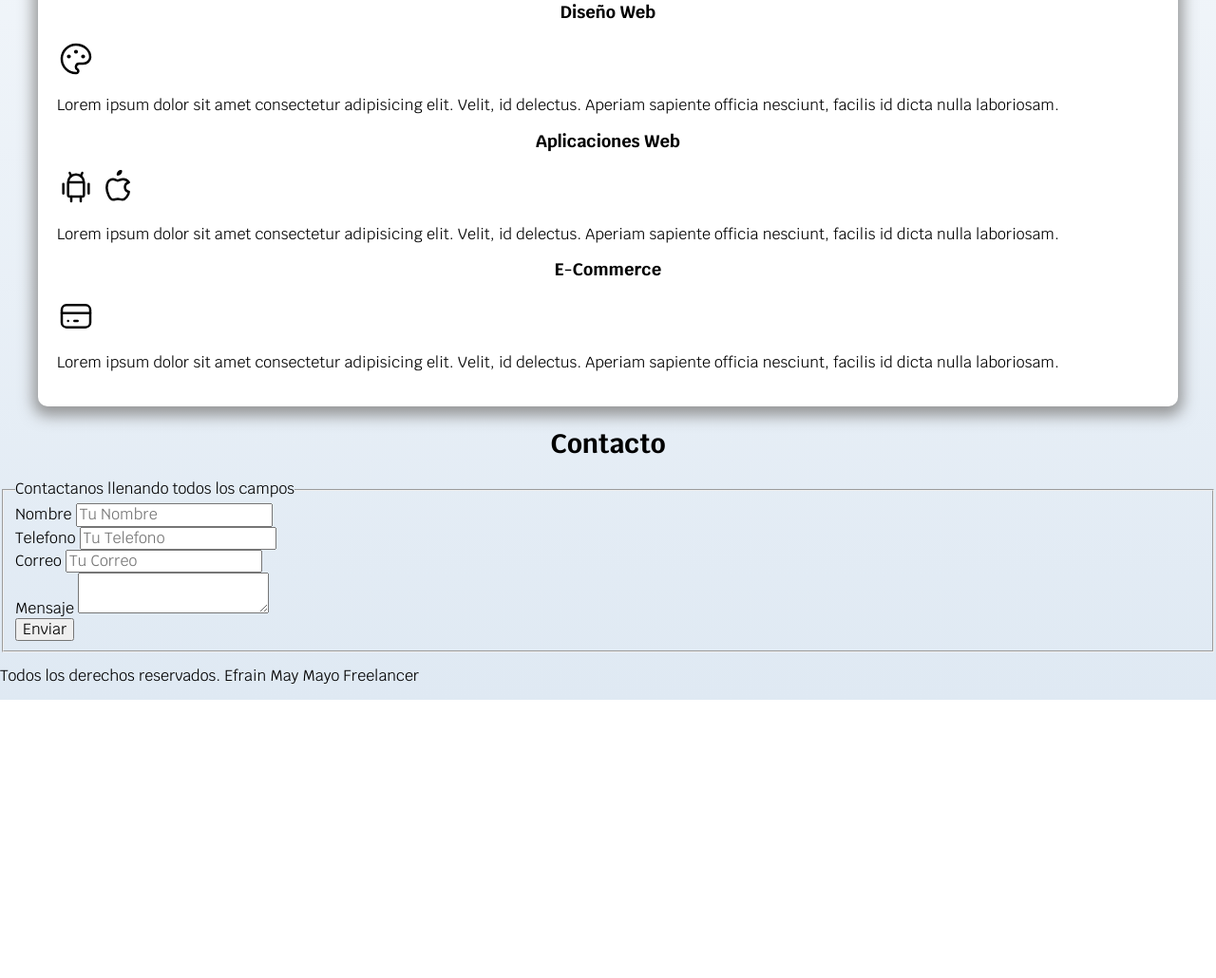
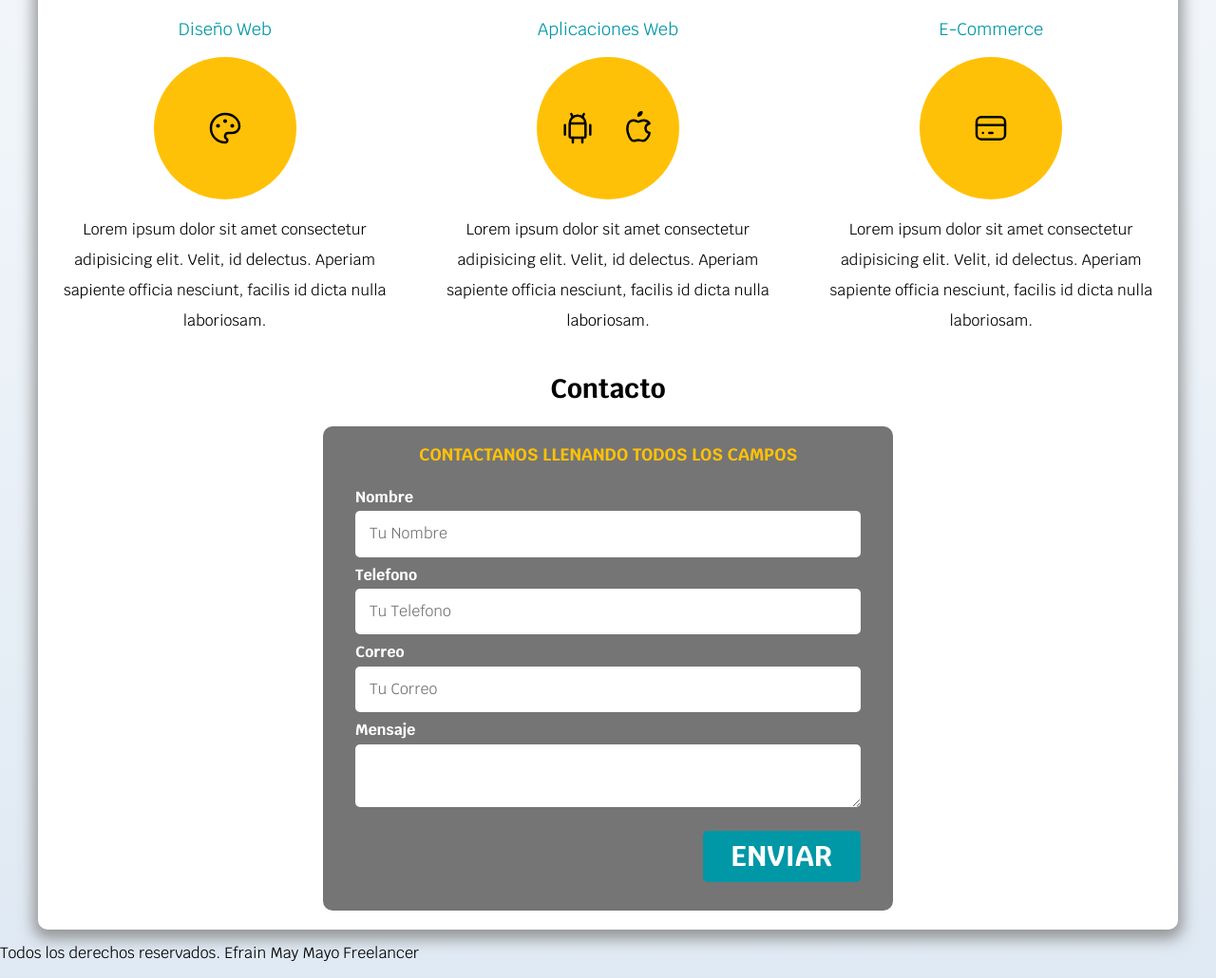
Before and after one commit to efraindrummer/freelancerPage, a plain HTML site: page index.html in a window 1280 px wide. Shown: the part 703-1733 px from the top of the page at 95% size. Before the commit the page ends 1440 px from the top, so only its background shows below. Drawn offline with Linux system fonts and the light colour scheme.

Commit message:
avanze del main

```diff
--- a/css/styles.css
+++ b/css/styles.css
@@ -45,6 +45,7 @@ body {
     border-radius: .5rem;
     width: 90%;
     text-align: center;
+    border: none;
 }
 
 @media (min-width: 768px) {
@@ -88,6 +89,27 @@ h3 {
 
 .titulo span {
     font-size: 2rem;
+}
+
+
+/* utilidades */
+
+.w-sm-100 {
+    width: 100%;
+}
+
+@media (min-width: 768px) {
+    .w-sm-100 {
+        width: auto;
+    }
+}
+
+.flex {
+    display: flex;
+}
+
+.alinear-derecha {
+    justify-content: flex-end;
 }
 
 .nav-bg {
@@ -153,3 +175,86 @@ h3 {
     display: flex;
     align-items: flex-end;
 }
+
+@media (min-width: 768px) {
+    .servicios {
+        display: grid;
+        grid-template-columns: repeat(3, 1fr);
+        column-gap: 5rem;
+    }
+}
+
+.boton:hover {
+    cursor: pointer;
+}
+
+.servicio {
+    display: flex;
+    flex-direction: column;
+    align-items: center;
+}
+
+.servicio h3 {
+    color: var(--secundario);
+    font-weight: normal;
+}
+
+.servicio p {
+    line-height: 2;
+    text-align: center;
+}
+
+.servicio .iconos {
+    height: 15rem;
+    width: 15rem;
+    background-color: var(--primario);
+    border-radius: 50%;
+    display: flex;
+    justify-content: space-evenly;
+    align-items: center;
+}
+
+.formulario {
+    background-color: var(--gris);
+    width: min(60rem, 100%);
+    margin: 0 auto;
+    padding: 2rem;
+    border-radius: 1rem;
+}
+
+.formulario fieldset {
+    border: none;
+}
+
+.formulario legend {
+    text-align: center;
+    font-size: 1.8rem;
+    text-transform: uppercase;
+    font-weight: 700;
+    margin-bottom: 2rem;
+    color: var(--primario);
+}
+
+.contenedor .campo {}
+
+.campo {
+    margin-bottom: 1rem;
+}
+
+.campo label {
+    color: var(--blanco);
+    font-weight: bold;
+    margin-bottom: .5rem;
+    display: block;
+}
+
+.input-text {
+    width: 100%;
+    border: none;
+    padding: 1.5rem;
+    border-radius: .5rem;
+}
+
+.enviar .boton {
+    width: 100%;
+}
--- a/index.html
+++ b/index.html
@@ -46,10 +46,15 @@
     </section>
 
     <main class="contenedor sombra">
+
         <h2>Mis servicios</h2>
 
-        <section>
+        <div class="servicios">
+            <section class="servicio">
+
                 <h3>Diseño Web</h3>
+
+                <div class="iconos">
                     <svg xmlns="http://www.w3.org/2000/svg" class="icon icon-tabler icon-tabler-palette" width="40" height="40" viewBox="0 0 24 24" stroke-width="1.5" stroke="#000000" fill="none" stroke-linecap="round" stroke-linejoin="round">
                         <path stroke="none" d="M0 0h24v24H0z" fill="none"/>
                         <path d="M12 21a9 9 0 1 1 0 -18a9 8 0 0 1 9 8a4.5 4 0 0 1 -4.5 4h-2.5a2 2 0 0 0 -1 3.75a1.3 1.3 0 0 1 -1 2.25" />
@@ -57,11 +62,15 @@
                         <circle cx="12" cy="7.5" r=".5" fill="currentColor" />
                         <circle cx="16.5" cy="10.5" r=".5" fill="currentColor" />
                     </svg>
+                </div>
                 <p>Lorem ipsum dolor sit amet consectetur adipisicing elit. Velit, id delectus. Aperiam sapiente officia nesciunt, facilis id dicta nulla laboriosam.</p>
             </section>
 
-        <section>
+            <section class="servicio">
+
                 <h3>Aplicaciones Web</h3>
+
+                <div class="iconos">
                     <svg xmlns="http://www.w3.org/2000/svg" class="icon icon-tabler icon-tabler-brand-android" width="40" height="40" viewBox="0 0 24 24" stroke-width="1.5" stroke="#000000" fill="none" stroke-linecap="round" stroke-linejoin="round">
                         <path stroke="none" d="M0 0h24v24H0z" fill="none"/>
                         <line x1="4" y1="10" x2="4" y2="16" />
@@ -78,11 +87,15 @@
                         <path d="M9 7c-3 0 -4 3 -4 5.5c0 3 2 7.5 4 7.5c1.088 -.046 1.679 -.5 3 -.5c1.312 0 1.5 .5 3 .5s4 -3 4 -5c-.028 -.01 -2.472 -.403 -2.5 -3c-.019 -2.17 2.416 -2.954 2.5 -3c-1.023 -1.492 -2.951 -1.963 -3.5 -2c-1.433 -.111 -2.83 1 -3.5 1c-.68 0 -1.9 -1 -3 -1z" />
                         <path d="M12 4a2 2 0 0 0 2 -2a2 2 0 0 0 -2 2" />
                     </svg>
+                </div>
                 <p>Lorem ipsum dolor sit amet consectetur adipisicing elit. Velit, id delectus. Aperiam sapiente officia nesciunt, facilis id dicta nulla laboriosam.</p>
             </section>
 
-        <section>
+            <section class="servicio">
+
                 <h3>E-Commerce</h3>
+
+                <div class="iconos">
                     <svg xmlns="http://www.w3.org/2000/svg" class="icon icon-tabler icon-tabler-credit-card" width="40" height="40" viewBox="0 0 24 24" stroke-width="1.5" stroke="#000000" fill="none" stroke-linecap="round" stroke-linejoin="round">
                         <path stroke="none" d="M0 0h24v24H0z" fill="none"/>
                         <rect x="3" y="5" width="18" height="14" rx="3" />
@@ -90,41 +103,48 @@
                         <line x1="7" y1="15" x2="7.01" y2="15" />
                         <line x1="11" y1="15" x2="13" y2="15" />
                     </svg>
+                </div>
                 <p>Lorem ipsum dolor sit amet consectetur adipisicing elit. Velit, id delectus. Aperiam sapiente officia nesciunt, facilis id dicta nulla laboriosam.</p>
             </section>
-    </main>
+        </div>
 
         <section>
+
             <h2>Contacto</h2>
 
-        <form action="">
+            <form class="formulario">
                 <fieldset>
                     <legend>Contactanos llenando todos los campos</legend>
 
-                <div>
+                    <div class="contenedor-campos">
+                        <div class="campo">
                             <label>Nombre</label>
-                    <input type="text" placeholder="Tu Nombre">
+                            <input class="input-text" type="text" placeholder="Tu Nombre">
                         </div>
 
-                <div>
+                        <div class="campo">
                             <label>Telefono</label>
-                    <input type="tel" placeholder="Tu Telefono">
+                            <input class="input-text" type="tel" placeholder="Tu Telefono">
                         </div>
 
-                <div>
+                        <div class="campo">
                             <label>Correo</label>
-                    <input type="email" placeholder="Tu Correo">
+                            <input class="input-text" type="email" placeholder="Tu Correo">
                         </div>
 
-                <div>
+                        <div class="campo">
                             <label>Mensaje</label>
-                    <textarea></textarea>
+                            <textarea class="input-text"></textarea>
+                        </div>
                     </div>
 
-                <input type="submit" value="Enviar">
+                    <div class="alinear-derecha flex">
+                        <input class="boton w-sm-100" type="submit" value="Enviar">
+                    </div>
                 </fieldset>
             </form>
         </section>
+    </main>
 
     <footer>
         <p>Todos los derechos reservados. Efrain May Mayo Freelancer</p>
```
Lines whose indentation alone changed are shown as unchanged.
